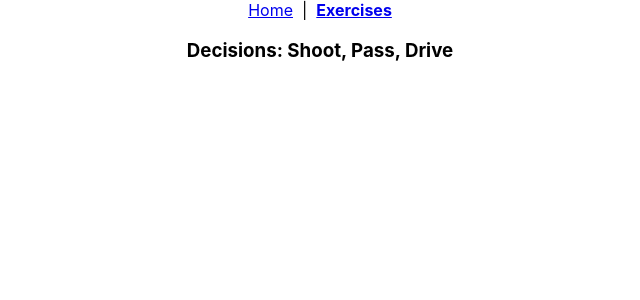
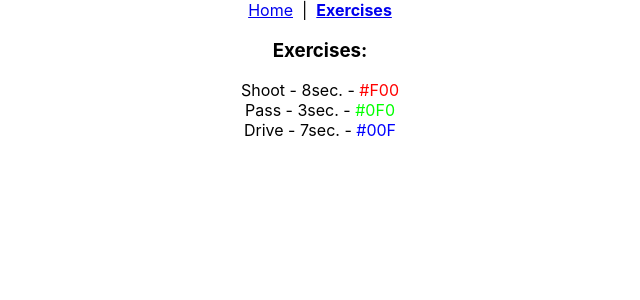
Before and after one commit to MarkoBezic/bdt-coach, a React (Create React App) app: page /#/exercises in a window 1280 px wide. Shown: the top 300 px of the page, without its empty margins (320-960 px from the left). Built offline with nearby package versions, Linux system fonts and the light colour scheme; what enable-auto-tts would draw is missing.

Commit message:
Create an Exercise type and use color and rep_duration.

```diff
--- a/src/AppDefaults.ts
+++ b/src/AppDefaults.ts
@@ -1,20 +1,23 @@
 export const DEFAULT_SECONDS_BETWEEN_REPS: number = 5
-export const DEFAULT_EXERCISES_ARR: Array<string> = ["Shoot", "Pass", "Drive",]
-export const DEFAULT_EXERCISES_OBJ: Array<{ id: number, name: string, rep_duration: number }> = [
+export const DEFAULT_EXERCISES_ARR_OLD: Array<string> = ["Shoot", "Pass", "Drive",]
+export const DEFAULT_EXERCISES_ARR: Array<Exercise> = [
     {
         id: 1,
         name: "Shoot",
         rep_duration: 8,
+        color: '#F00',
     },
     {
         id: 2,
         name: "Pass",
         rep_duration: 3,
+        color: '#0F0',
     },
     {
         id: 3,
         name: "Drive",
         rep_duration: 7,
+        color: '#00F',
     }
 ]
 export const FINAL_NUMBERS_TO_SPEAK: number = 3
--- a/src/WorkoutPage.tsx
+++ b/src/WorkoutPage.tsx
@@ -19,7 +19,7 @@ import bball_img from "./images/bball_220x220.png"
 function WorkoutPage(props: any) {
     const [currentExercise, setCurrentExercise] = useState<null | string>(null)
     const [useAudio] = useState(true)
-    const [exercises, ] = useLocalStorage(LOCAL_STORAGE_KEY_EXERCISES, DEFAULT_EXERCISES_ARR)
+    const [exercises,] = useLocalStorage(LOCAL_STORAGE_KEY_EXERCISES, DEFAULT_EXERCISES_ARR)
 
     const [repDuration, setRepDuration] = useLocalStorage(LOCAL_STORAGE_KEY_DURATION, DEFAULT_SECONDS_BETWEEN_REPS)
 
@@ -31,14 +31,15 @@ function WorkoutPage(props: any) {
 
     const sayRandomExerciseName = () => {
         let index: number = getRandomInt(exercises.length)
-        let exerciseName: string = exercises[index]
+        const exercise: Exercise = exercises[index]
+        let exerciseName: string = exercise.name
         setCurrentExercise(exerciseName)
         TextToSpeech.speakText(exerciseName, useAudio)
     }
 
     const handleTick = () => {
         const sec = secondsLeft - 1
-        if(sec <= FINAL_NUMBERS_TO_SPEAK) {
+        if (sec <= FINAL_NUMBERS_TO_SPEAK) {
             TextToSpeech.speakText(sec.toString(), useAudio)
         }
     }
@@ -64,30 +65,41 @@ function WorkoutPage(props: any) {
     const timerDisplay = secondsLeft;
 
     return <React.Fragment>
-        <SectionNavbar />
+        <SectionNavbar/>
         <div>
             <h1>Basketball Decision Trainer</h1>
             <h2>Practice Your Decision Making When You're Working Out Alone (1v0)</h2>
             <hr/>
             {!isRunning ?
-            <h4 className="text-center w-400px m-auto">Directions: Put your headphones on and perform a repetitive dribble move (ie. scissor dribble) while the timer counts down. Once the timer runs out, execute the decision given to you as quickly as you can. Then perform a different dribble awaiting for your next rep.</h4> : ''}
+                <h4 className="text-center w-400px m-auto">Directions: Put your headphones on and perform a repetitive
+                    dribble move (ie. scissor dribble) while the timer counts down. Once the timer runs out, execute the
+                    decision given to you as quickly as you can. Then perform a different dribble awaiting for your next
+                    rep.</h4> : ''}
 
-            <h3>Decisions: {exercises.join(", ")} <Link to="/exercises">(edit)</Link></h3>
+            <h3>Decisions: {exercises.map((exercise: Exercise) => {
+                return <div>{exercise.name}</div>
+            })}
+                <Link to="/exercises">(edit)</Link></h3>
 
         </div>
 
         <div>
             <label>Time Between Reps (sec.)</label>
-            <input type="number" name="secondsBetweenRepsSetting" value={repDuration} onChange={onTimeBetweenRepsChange}/>
+            <input type="number" name="secondsBetweenRepsSetting" value={repDuration}
+                   onChange={onTimeBetweenRepsChange}/>
         </div>
 
         {currentExercise && isRunning ? <h1>{currentExercise}</h1> : ''}
 
         {isRunning ? <div><p>Next repetition in: {timerDisplay} seconds</p></div> : ''}
 
-        {!isRunning ? <div><button onClick={start}>Start Workout</button></div> : ''}
+        {!isRunning ? <div>
+            <button onClick={start}>Start Workout</button>
+        </div> : ''}
 
-        {isRunning ? <div><button onClick={stopWorkout}>STOP Workout</button></div> : ''}
+        {isRunning ? <div>
+            <button onClick={stopWorkout}>STOP Workout</button>
+        </div> : ''}
 
         <div>
             <img src={bball_img} className={logoClassNames} alt="logo"/>
--- /dev/null
+++ b/src/models/models.d.ts
@@ -0,0 +1,6 @@
+interface Exercise {
+    id: number;
+    name: string;
+    rep_duration: number; // in seconds
+    color: string;
+}
--- a/src/pages/ExercisesPage.tsx
+++ b/src/pages/ExercisesPage.tsx
@@ -10,7 +10,11 @@ export default function ExercisesPage(props: any) {
     return <React.Fragment>
         <SectionNavbar />
         <div>
-            <h3>Decisions: {exercises.join(", ")}</h3>
+            <h3>Exercises:</h3>
+            { exercises.map((exercise: Exercise, index: number) => {
+                const exerciseDiv = <div>{exercise.name} - {exercise.rep_duration}sec. - <span style={{"color": exercise.color}}>{exercise.color}</span></div>
+                return exerciseDiv
+            })}
         </div>
     </React.Fragment>
 }
```
